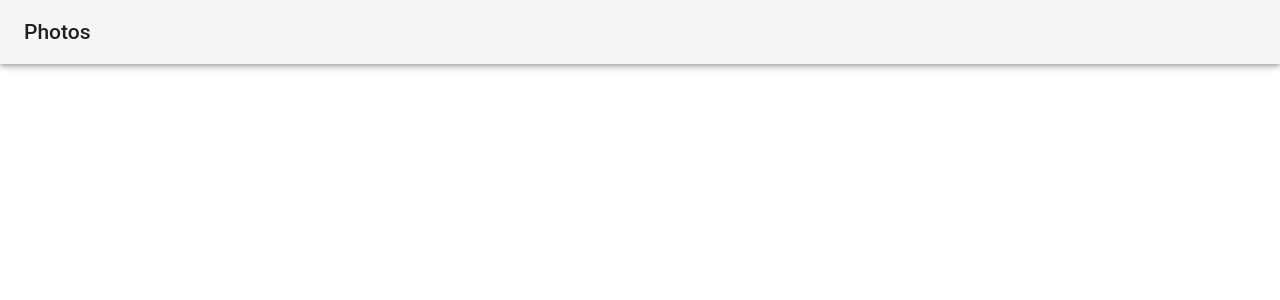
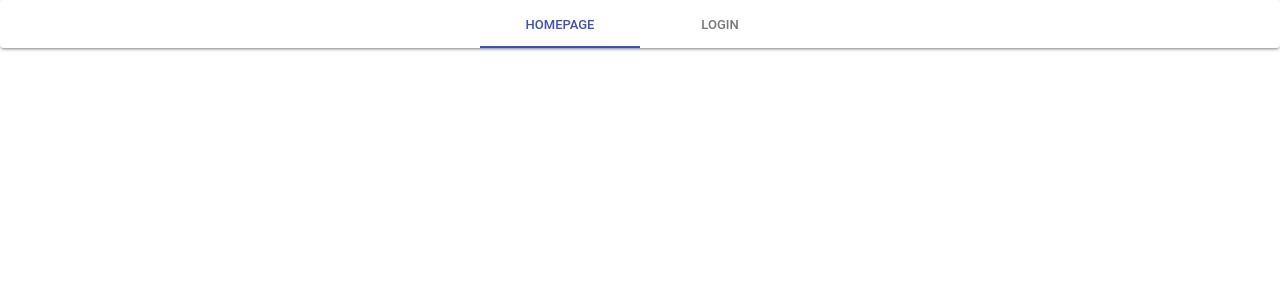
Before and after one commit to TimeApollo/indy_martketplace, a React (Create React App) app in the folder client/: page / in a window 1280 px wide. Shown: the top 300 px of the page. Built offline with nearby package versions, Linux system fonts and the light colour scheme.

Commit message:
added navbar with routes/dummy login

```diff
--- a/client/package.json
+++ b/client/package.json
@@ -4,6 +4,7 @@
   "private": true,
   "dependencies": {
     "@material-ui/core": "^3.0.3",
+    "@material-ui/icons": "^3.0.1",
     "connected-react-router": "^4.4.1",
     "material-ui": "^0.20.2",
     "react": "^16.5.0",
@@ -11,6 +12,7 @@
     "react-redux": "^5.0.7",
     "react-router-dom": "^4.3.1",
     "react-scripts": "1.1.5",
+    "react-swipeable-views": "^0.12.17",
     "redux": "^4.0.0",
     "redux-thunk": "^2.3.0"
   },
--- a/client/src/components/NavBar.jsx
+++ b/client/src/components/NavBar.jsx
@@ -1,34 +1,73 @@
 import React from 'react';
 import PropTypes from 'prop-types';
 import { withStyles } from '@material-ui/core/styles';
-import AppBar  from '@material-ui/core/AppBar';
-import Toolbar from '@material-ui/core/Toolbar';
-import Typography from '@material-ui/core/Typography';
-
+import Paper from '@material-ui/core/Paper';
+import Tabs from '@material-ui/core/Tabs';
+import Tab from '@material-ui/core/Tab';
+import Slide from '@material-ui/core/Slide';
+import {Link} from 'react-router-dom'
 const styles = {
   root: {
     flexGrow: 1,
   },
 };
 
-function SimpleAppBar(props) {
-  const { classes } = props;
+class CenteredTabs extends React.Component {
+  state = {
+    value: 0,
+    loggedIn: false
+  };
 
-  return (
-    <div className={classes.root}>
-      <AppBar position="static" color="default">
-        <Toolbar>
-          <Typography variant="title" color="inherit">
-            Photos
-          </Typography>
-        </Toolbar>
-      </AppBar>
-    </div>
-  );
+  handleChange = (event, value) => {
+    this.setState({ value });
+  };
+  handleLogin = event => {
+    this.setState({loggedIn: !this.state.loggedIn})
+  }
+  render() {
+    const { classes } = this.props;
+
+    return (
+      <Paper className={classes.root}>
+      {this.state.loggedIn ? (
+        <div>
+        <Slide direction="left" in={this.state.loggedIn} mountOnEnter unmountOnExit>
+            <Tabs
+          value={this.state.value}
+          onChange={this.handleChange}
+          indicatorColor="primary"
+          textColor="primary"
+          centered
+          >
+            <Tab label="Homepage" component={Link} to="/"/>
+            <Tab label="Upload" component={Link} to="/upload"/>
+            <Tab label="Messages" component={Link} to="/messages"/>
+            <Tab label="Profile" component={Link} to="/profile"/>
+            <Tab label="Logout" onClick={this.handleLogin}/>
+            </Tabs>
+          </Slide>
+          </div>
+          ) : (
+        <Slide direction="left" in={this.state.loggedIn === false} mountOnEnter unmountOnExit>
+        <Tabs
+          value={this.state.value}
+          onChange={this.handleChange}
+          indicatorColor="primary"
+          textColor="primary"
+          centered
+        >
+          <Tab label="Homepage" component={Link} to="/"/>
+          <Tab label="Login" onClick={this.handleLogin}/>
+        </Tabs>
+        </Slide>
+          )}
+      </Paper>
+    );
+  }
 }
 
-SimpleAppBar.propTypes = {
+CenteredTabs.propTypes = {
   classes: PropTypes.object.isRequired,
 };
 
-export default withStyles(styles)(SimpleAppBar);
+export default withStyles(styles)(CenteredTabs);
```
Also changed, not shown: 1 other file (tests, documents, lock files or other folders).
